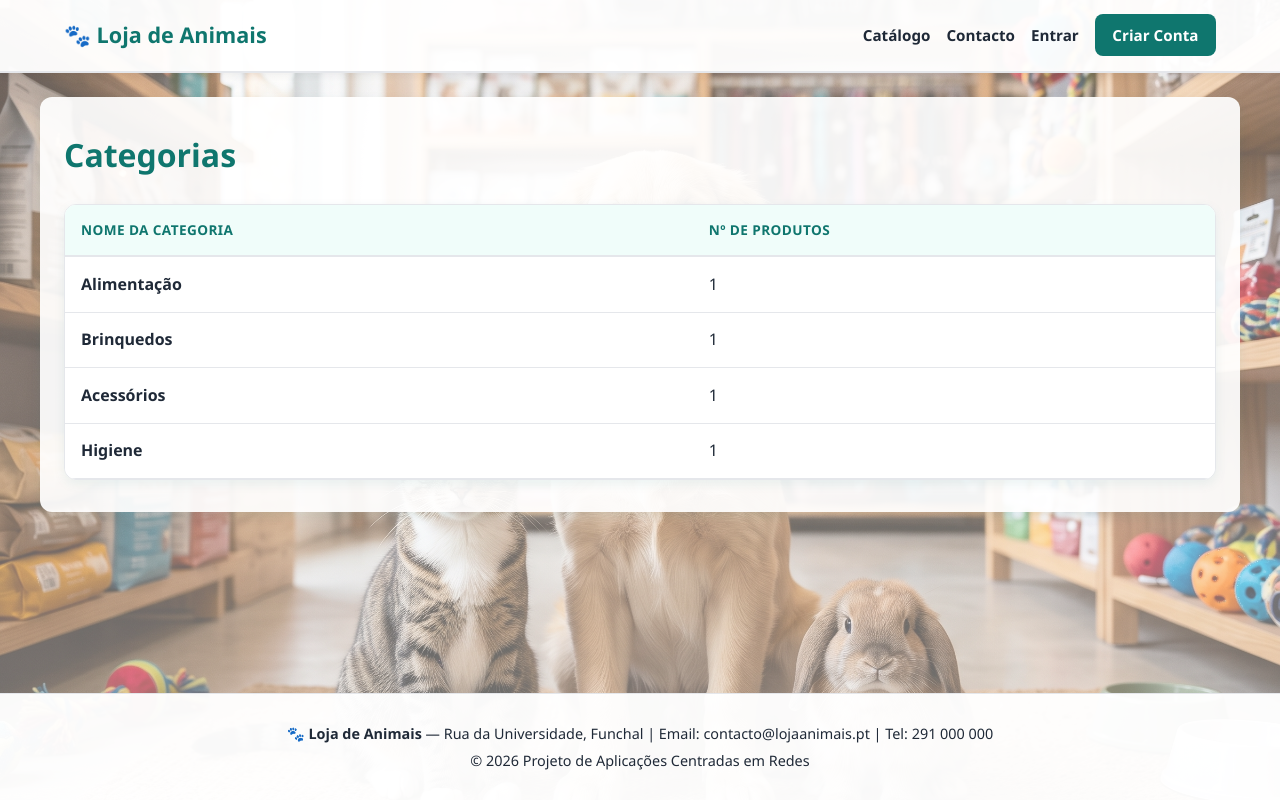
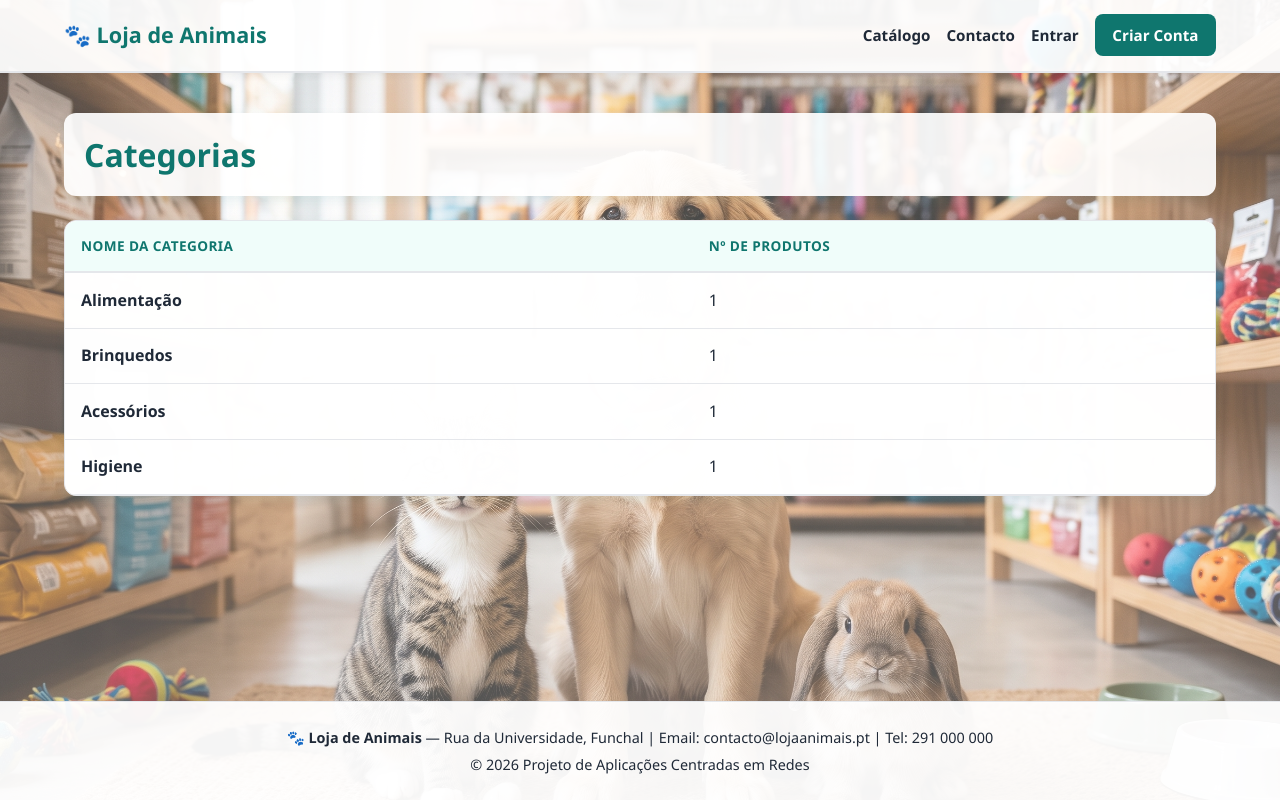
Before and after one commit to RossanaKK/Projeto-Loja-de-Animais, a Laravel app: page /categorias in a window 1280 px wide. Run offline with Laravel 12, Linux system fonts and the light colour scheme; data comes from the database, SQL or seed files in the repository; data that the repository does not hold is empty.

Commit message:
Mudança de estilo, para os animais ficarem todos visíveis

```diff
--- a/public/css/style.css
+++ b/public/css/style.css
@@ -26,7 +26,7 @@ body {
     display: flex;
     flex-direction: column;
     min-height: 100vh;
-    background: linear-gradient(rgba(250, 248, 245, 0.35), rgba(250, 248, 245, 0.45)),
+    background: linear-gradient(rgba(250, 248, 245, 0.28), rgba(250, 248, 245, 0.35)),
                 url('/img/loja.jpg') center/cover fixed no-repeat !important;
     color: var(--cor-texto);
     font-family: 'Figtree', 'Segoe UI', Tahoma, Geneva, Verdana, sans-serif;
@@ -44,7 +44,7 @@ body {
 }
 
 .navbar-loja {
-    background-color: rgba(255, 255, 255, 0.96);
+    background-color: rgba(255, 255, 255, 0.94);
     border-bottom: 2px solid var(--cor-borda);
     position: sticky;
     top: 0;
@@ -139,12 +140,21 @@ body {
     background-color: var(--cor-primaria-hover) !important;
 }
 
+/* Contentor transparente para deixar ver a imagem de fundo à volta dos elementos */
 .container-loja {
     max-width: 1200px;
-    margin: 1.5rem auto;
-    padding: 2rem 1.5rem;
+    margin: 1rem auto;
+    padding: 1.5rem;
+    background-color: transparent !important;
+}
+
+.container-loja > h1 {
+    display: inline-block;
     background-color: rgba(255, 255, 255, 0.92);
-    border-radius: var(--raio-borda);
+    padding: 0.5rem 1.25rem;
+    border-radius: 10px;
+    color: #111827;
+    margin-top: 0;
     box-shadow: var(--sombra-suave);
 }
 
@@ -347,9 +357,9 @@ body {
 .footer-loja {
     flex-shrink: 0;
     margin-top: auto;
-    background-color: rgba(255, 255, 255, 0.96);
+    background-color: rgba(255, 255, 255, 0.94);
     border-top: 1px solid var(--cor-borda);
-    padding: 1.5rem;
+    padding: 1.25rem 1.5rem;
     text-align: center;
     font-size: 0.9rem;
     color: var(--cor-texto);
@@ -399,6 +409,10 @@ body {
     flex-wrap: wrap;
     gap: 1rem;
     margin-bottom: 1.5rem;
+    background-color: rgba(255, 255, 255, 0.92);
+    padding: 1rem 1.25rem;
+    border-radius: var(--raio-borda);
+    box-shadow: var(--sombra-suave);
 }
 
 .cabecalho-seccao h1 {
@@ -511,7 +525,7 @@ body {
 }
 
 .tabela-contentor {
-    background-color: var(--cor-cartao);
+    background-color: rgba(255, 255, 255, 0.95);
     border: 1px solid var(--cor-borda);
     border-radius: var(--raio-borda);
     box-shadow: var(--sombra-suave);
@@ -522,7 +536,10 @@ body {
     width: 100%;
     border-collapse: collapse;
     min-width: 600px;
-    background-color: var(--cor-cartao);
+    background-color: rgba(255, 255, 255, 0.94);
+    border-radius: var(--raio-borda);
+    overflow: hidden;
+    box-shadow: var(--sombra-suave);
 }
 
 .tabela-loja thead th {
```
Also changed, not shown: other parts of public/css/style.css (+18 -16 lines).
